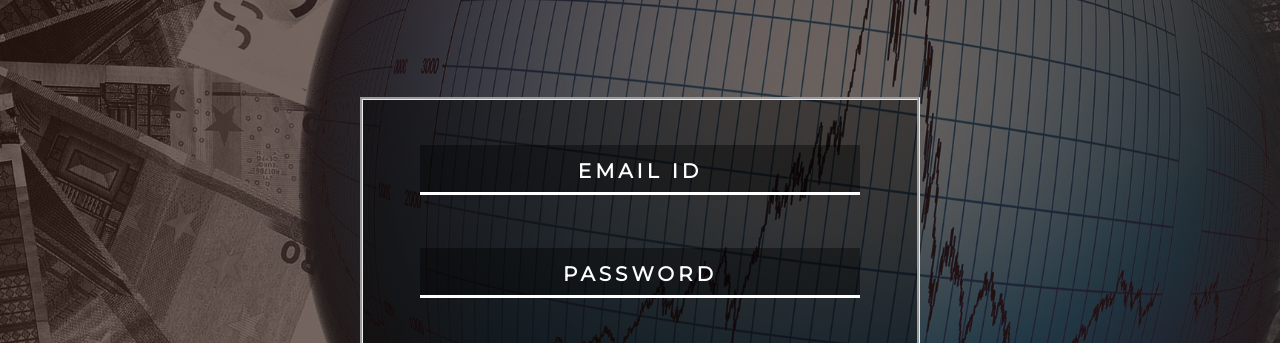
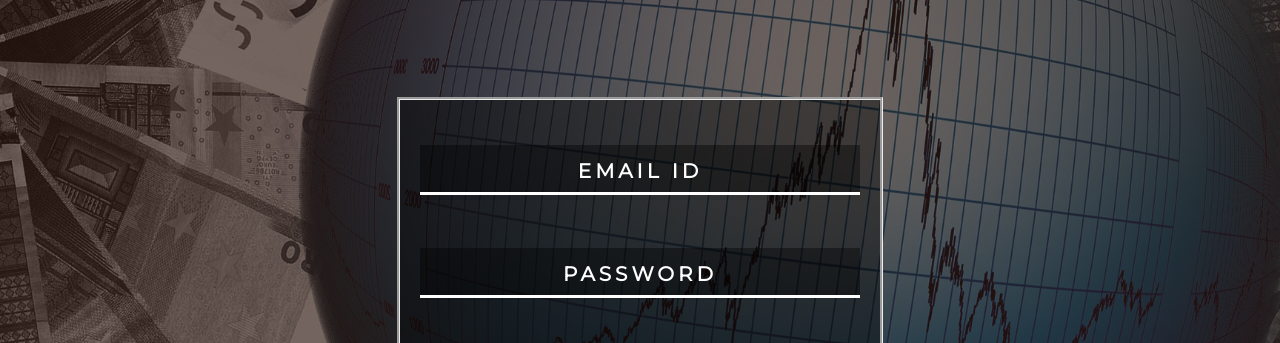
Before and after one commit to pulkitm404/StockPrediction, a website: page signin.html in a window 1280 px wide. Shown: the part 83-426 px from the top of the page. Drawn offline with nearby package versions, Linux system fonts and the light colour scheme.

Commit message:
Update visuals.css

```diff
--- a/css/visuals.css
+++ b/css/visuals.css
@@ -368,8 +368,8 @@ p {
 	padding: 10px;
 	padding-top: 20px;
 	padding-bottom:-20px;
-	height: 400px;
-	width: 560px;
+	height: 48vh;
+	width: 38vw;
 	border-style: groove;
 	margin-top: 100px;
 font-family: 'Montserrat', sans-serif;
```
